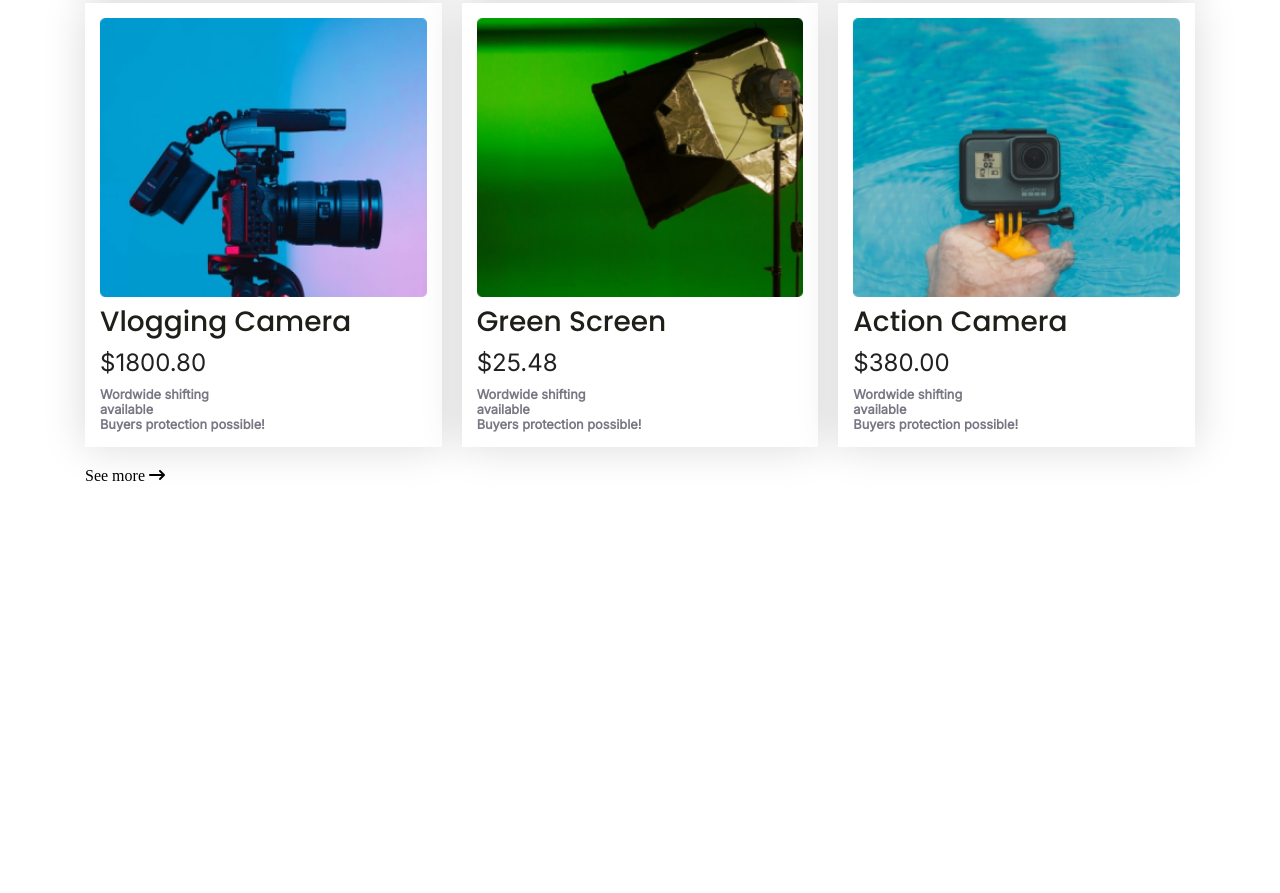
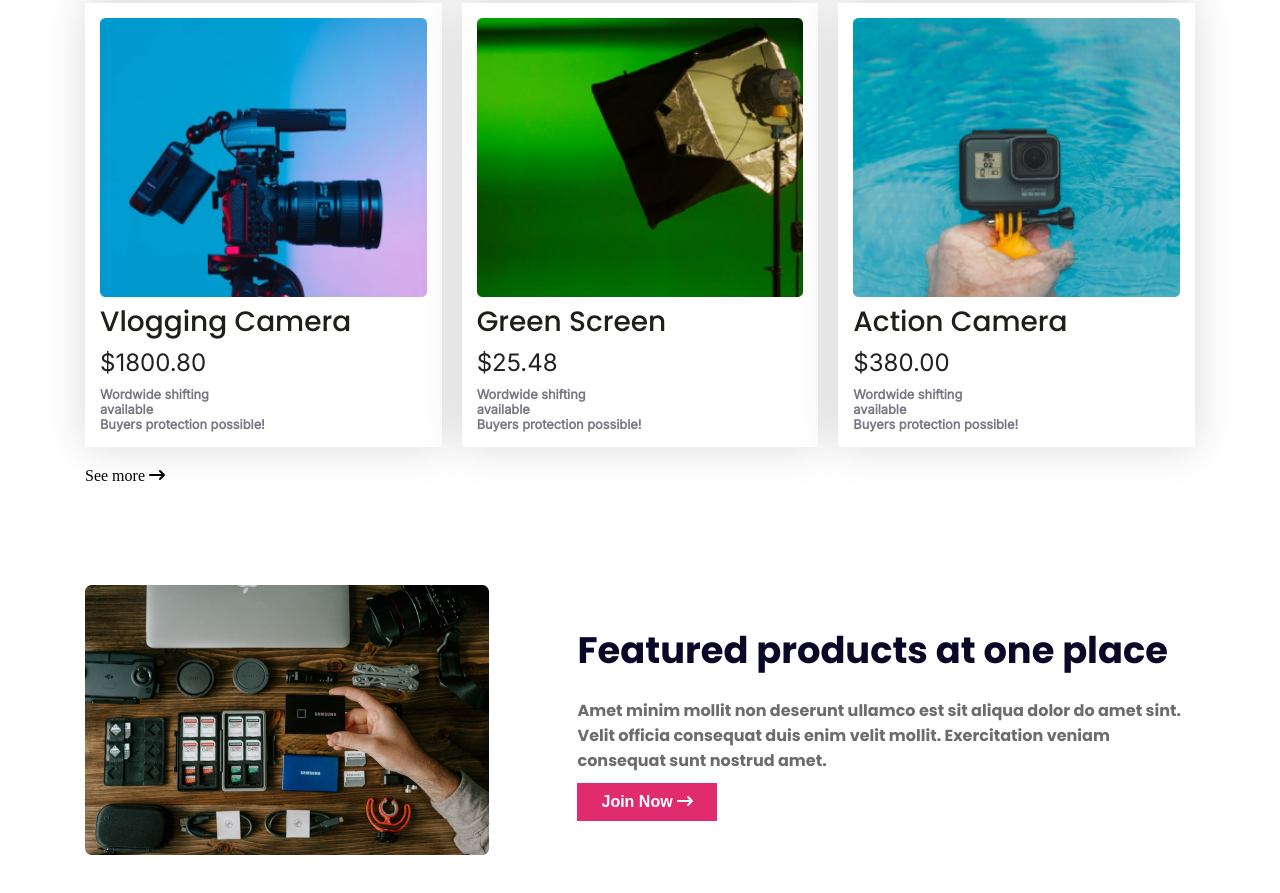
Before and after one commit to Al-Amin018555/influencer-gear, a plain HTML site: page index.html in a window 1280 px wide. Shown: the part 1538-2431 px from the top of the page. Before the commit the page ends 2123 px from the top, so only its background shows below. Drawn offline with Linux system fonts and the light colour scheme.

Commit message:
added featured products contents

```diff
--- a/index.html
+++ b/index.html
@@ -130,7 +130,7 @@
                 <img src="images/single-light.png" alt="">
                 <h4 class="font-poppins collection-title">Green Screen</h4>
                 <p class="font-inter item-price">$25.48</p>
-                <p  class="font-inter item-description">Wordwide shifting <br> available <br>
+                <p class="font-inter item-description">Wordwide shifting <br> available <br>
                     Buyers protection possible!</p>
             </div>
             <div class="cards">
@@ -140,8 +140,22 @@
                 <p class="font-inter item-description">Wordwide shifting <br> available <br>
                     Buyers protection possible!</p>
             </div>
-            <p class="see-more">See more  <i
-                class="fa-solid fa-arrow-right-long"></i></p>
+            <p class="see-more">See more <i class="fa-solid fa-arrow-right-long"></i></p>
+        </section>
+        <!-- featured products starts -->
+        <section class="featured-products">
+            <div class="featured-img">
+                <img src="images/gear.png" alt="">
+            </div>
+
+            <div class="featured-content">
+                <h2 class="font-poppins featured-title">Featured products at one place</h2>
+                <p class="font-poppins featured-description">Amet minim mollit non deserunt ullamco est sit aliqua dolor
+                    do amet sint. Velit officia consequat duis enim velit mollit. Exercitation veniam consequat sunt
+                    nostrud amet.</p>
+                <button class="btn-primary">Join Now <i class="fa-solid fa-arrow-right-long"></i></button>
+            </div>
+
         </section>
     </main>
     <footer></footer>
--- a/styles/influencer.css
+++ b/styles/influencer.css
@@ -165,6 +165,35 @@ main {
     font-weight: 700;
     color: #787885;
 }
+
+/* featured products styles */
+.featured-products {
+    margin-top: 100px;
+    display: flex;
+    align-items: center;
+}
+
+.featured-products .featured-img {
+    width: 100%;
+}
+
+.featured-content .featured-title {
+    font-size: 2.3rem;
+    font-weight: 700;
+    color: #0A0826;
+    margin-bottom: 20px;
+
+}
+.featured-content .featured-description{
+    font-size: 1rem;
+    font-weight: 700;
+    color: #6C6C6C;
+}
+.featured-content button{
+          padding: 10px 24px;
+          border-radius: 0px;
+          margin-top: 10px;
+}
 /* .see-more{
     display: flex;
     justify-content: flex-end;
@@ -197,7 +226,8 @@ main {
     .sponsors-img-container {
         display: grid;
     }
-    .popular-collection{
+
+    .popular-collection {
         grid-template-columns: 1fr;
     }
 }
```
